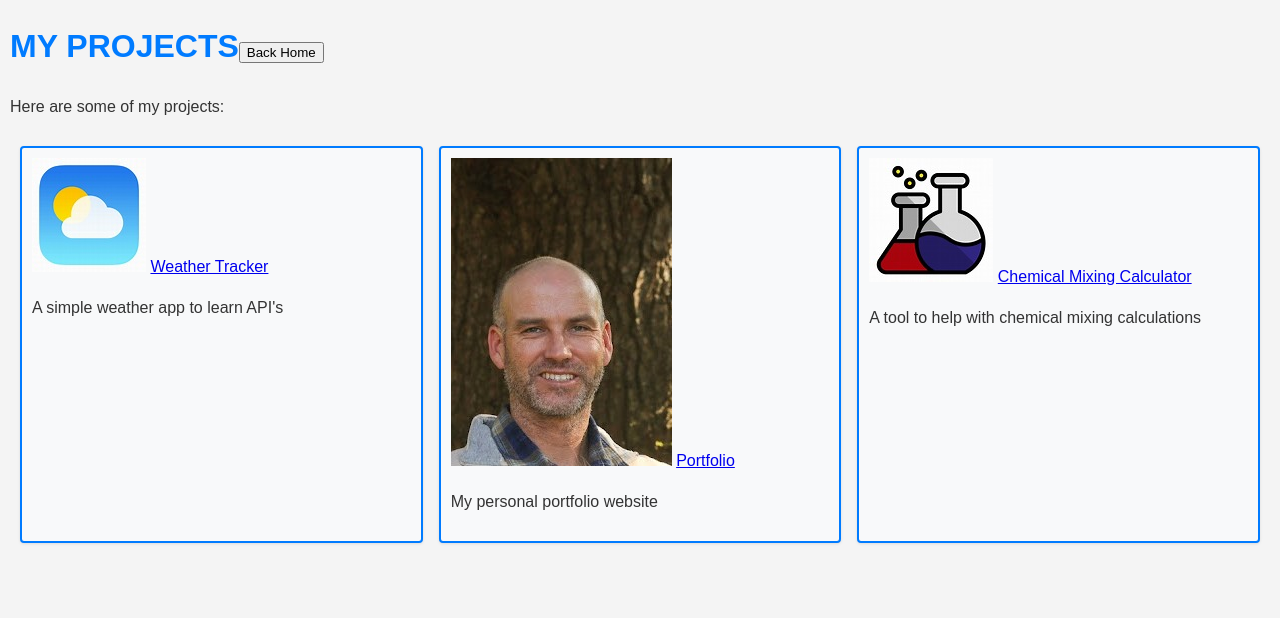
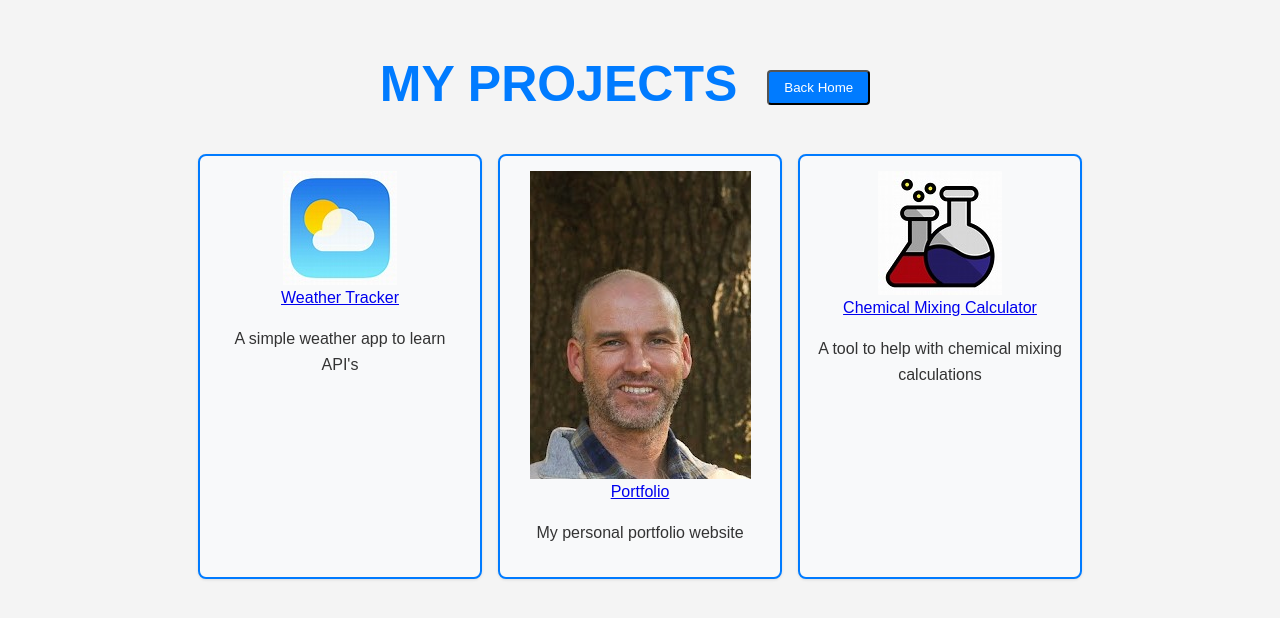
Before and after one commit to CS81Turf/CS81Turf.github.io, a plain HTML site: page projects.html in a window 1280 px wide. Drawn offline with Linux system fonts and the light colour scheme.

Commit message:
Added CSS styling to link buttons and projects.html

```diff
--- a/projects.html
+++ b/projects.html
@@ -11,7 +11,7 @@
       <h1 class="projects-header">MY PROJECTS<button class="back-btn" onclick="window.location.href='index.html'">Back Home</button>
       </h1>
 
-      <p>Here are some of my projects:</p>
+
       <div>
         <ul class="projects">
           <li>
--- a/styles.css
+++ b/styles.css
@@ -65,25 +65,70 @@ body {
             border-radius: 4px;
         }
 
+
+        .link-btn {
+            display: inline-block;
+            background: #007bff;
+            color: #fff;
+            padding: 8px 15px;
+            margin-left: 10px;
+            text-decoration: none;
+            border-radius: 4px;
+            transition: background-color 0.3s ease;
+        }
+
+        .link-btn:hover {
+            background: rgb(242, 244, 247);
+            color: #2249c9;
+            cursor: pointer;
+        }
+
+        .projects-header {
+            padding: 10px;
+            font-size: 50px;
+            margin-bottom: 10px;
+            color: #007bff;
+            text-align: center;
+        }
+
+        .back-btn {
+            display: inline-block;
+            vertical-align: middle;
+            background: #007bff;
+            color: #fff;
+            padding: 8px 15px;
+            margin: 10px 30px;
+            text-decoration: none;
+            border-radius: 4px;
+            transition: background-color 0.3s ease;
+        }
+
+        .back-btn:hover {
+            background: rgb(242, 244, 247);
+            color: #2249c9;
+            cursor: pointer;
+        }
         .projects {
             display: flex;
-            flex-direction: row;
             gap: 1rem;
             padding: 10px;
             margin: 0;
             list-style: none;
-            flex-wrap: none;
+            flex-wrap: wrap;
+            justify-content: center;
           }
 
         .projects li {
             flex: 1 1 200px;
-            box-sizing: border-box;
+            max-width: 250px;
             background: #f8f9fa;
-            padding: 10px;
+            padding: 15px;
             border: 2px solid #007bff;
-            border-radius: 4px;
+            border-radius: 8px;
             box-shadow: 0 1px 3px rgba(0, 0, 0, 0.1);
-
-
-
+            display: flex;
+            flex-direction: column;
+            align-items: center;
+            text-align: center;
+            transition: transform 0.2s ease;
         }
```
